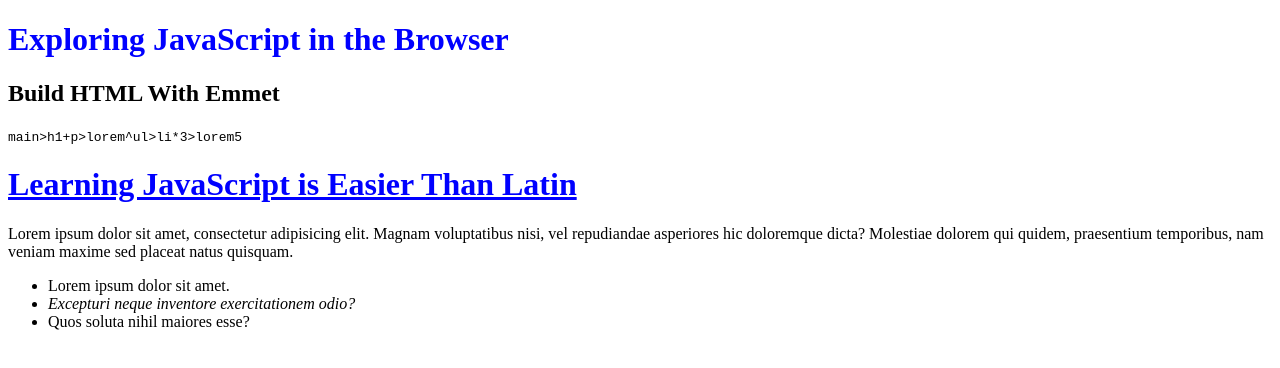
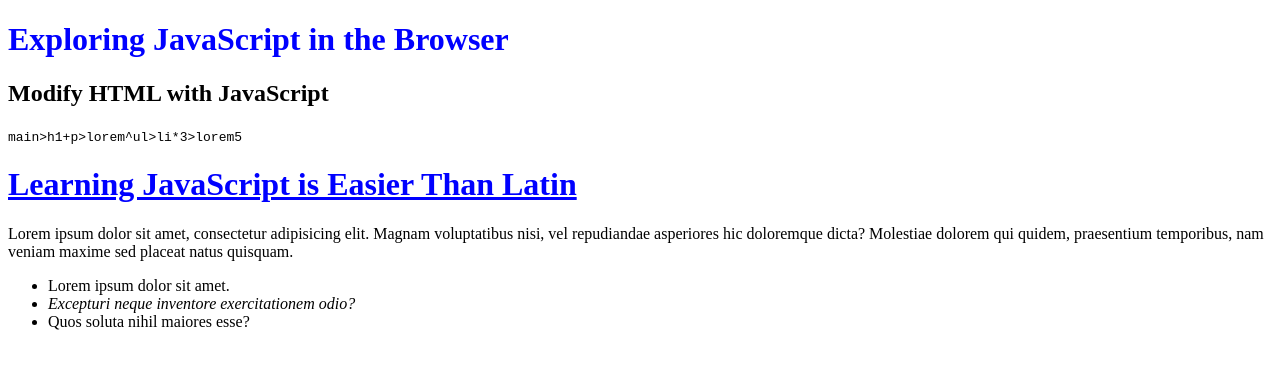
Before and after one commit to nronquillo/DanG-A01-CPSC-1520-Instructor-Workbook-2025-Jan, a plain HTML site: page src/003/demo/index.html in a window 1280 px wide. Drawn offline with Linux system fonts and the light colour scheme.

Commit message:
My first JavaScript file

```diff
--- a/src/003/demo/index.html
+++ b/src/003/demo/index.html
@@ -5,6 +5,7 @@
     <meta name="viewport" content="width=device-width, initial-scale=1.0">
     <title>First Crack at JavaScript</title>
     <link rel="stylesheet" href="style.css">
+    <script defer src="./script.js"></script>
 </head>
 <body>
     <header>
--- /dev/null
+++ b/src/003/demo/script.js
@@ -0,0 +1,25 @@
+console.log('script.js has loaded');
+// Single-line and multi-line comments in JavaScript
+// are the same as the ones in C#
+
+// JavaScript is a dynamically-typed language.
+// Our JS variables are not declared with a specific data type.
+// Instead, their data type is determined by the value we store
+// in the variable.
+let myHeading = document.querySelector('h2'); // first <h2>
+console.log('myHeading is:', myHeading);
+console.log('The text in that element is:', myHeading.innerText);
+
+myHeading.innerText = 'Modify HTML with JavaScript';
+
+/*
+    JavaScript is a dynamically-typed language. That means that
+    whenever we change the value in a variable, we have also changed
+    the data type of that variable.
+*/
+myHeading = "words of text."; // changed the variable to a string
+console.log(myHeading);
+
+// In C#, you could do string interplolation like this: $"Hello {name}"
+// The JavaScript equivalent for that would be this: `Hello ${name}`
+console.log(`I changed the myHeading variable to be "${myHeading}"`);
```
